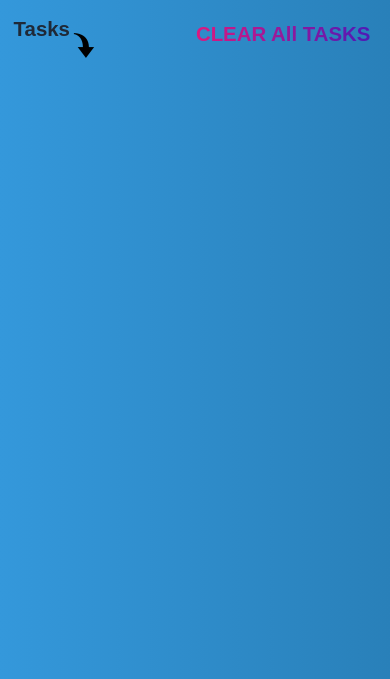
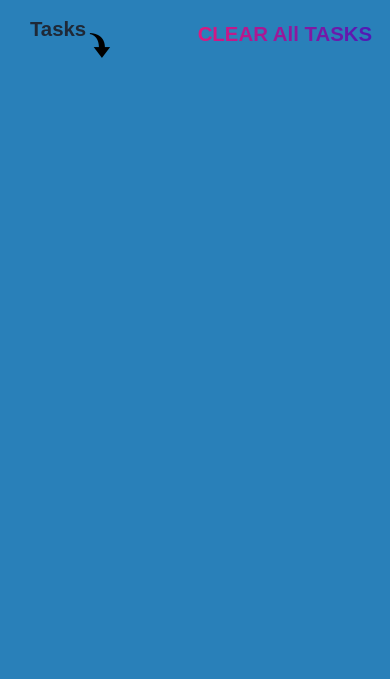
Before and after one commit to athar-ansari/TO-DO-LIST, a plain HTML site: page index.html in a window 390 px wide. Shown: the part 165-844 px from the top of the page. Drawn offline with Linux system fonts and the light colour scheme.

Commit message:
first commit

```diff
--- a/responsive.css
+++ b/responsive.css
@@ -17,7 +17,10 @@
 @media screen and (max-width: 480px) {
   html {
     font-size: 85%;
+    min-width: 30rem;
+      padding: 0 1.2rem;
   }
+
 }
 
 
--- a/style.css
+++ b/style.css
@@ -19,8 +19,8 @@ body {
   flex-direction: column;
   min-height: 100vh;
   color: #fff;
-  background-color: #a2b6a0;
-  background-image: linear-gradient(to right, #3498db, #2980b9);
+  background-color: #2980b9;
+
 }
 
 header {
```
